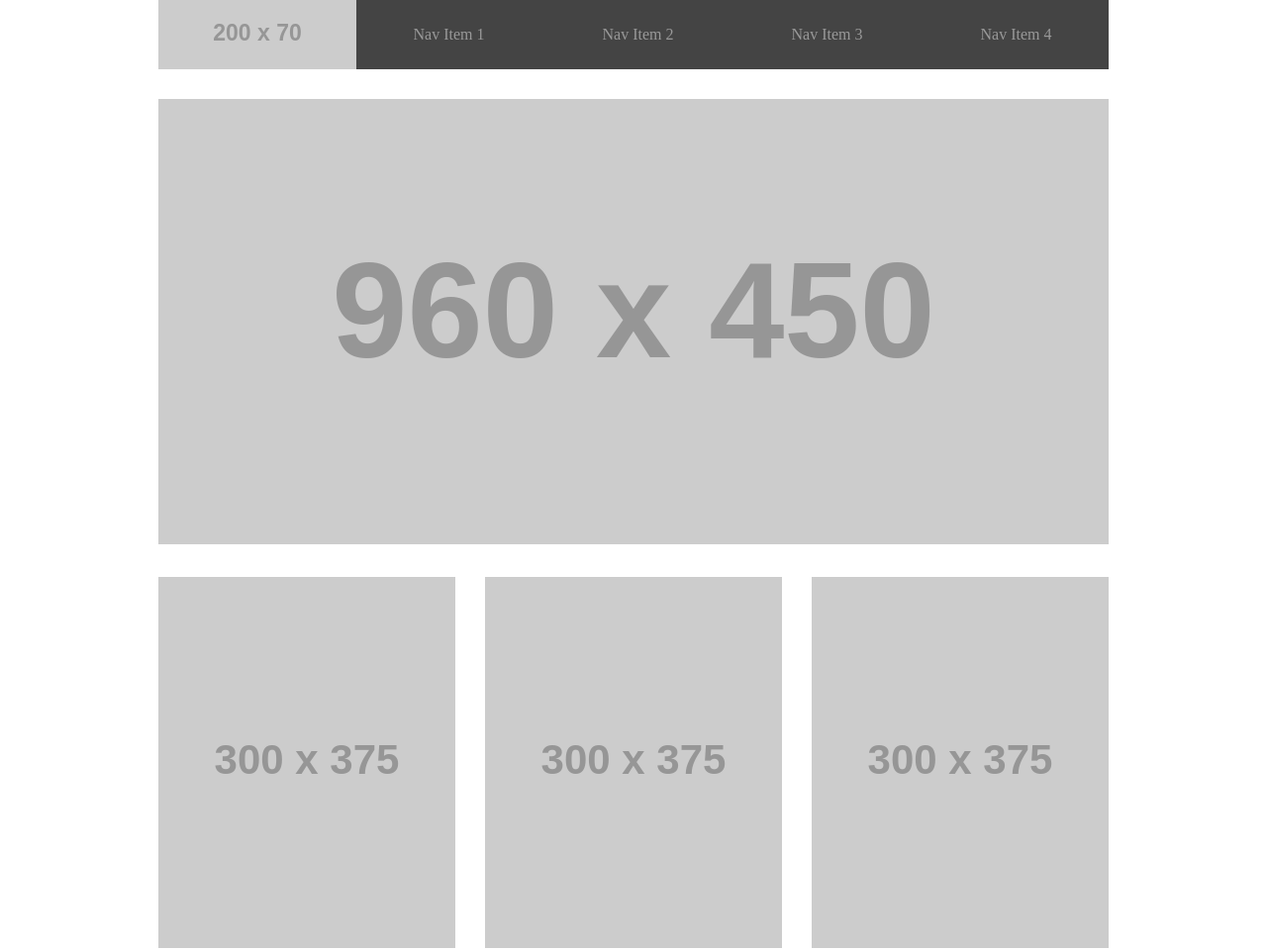
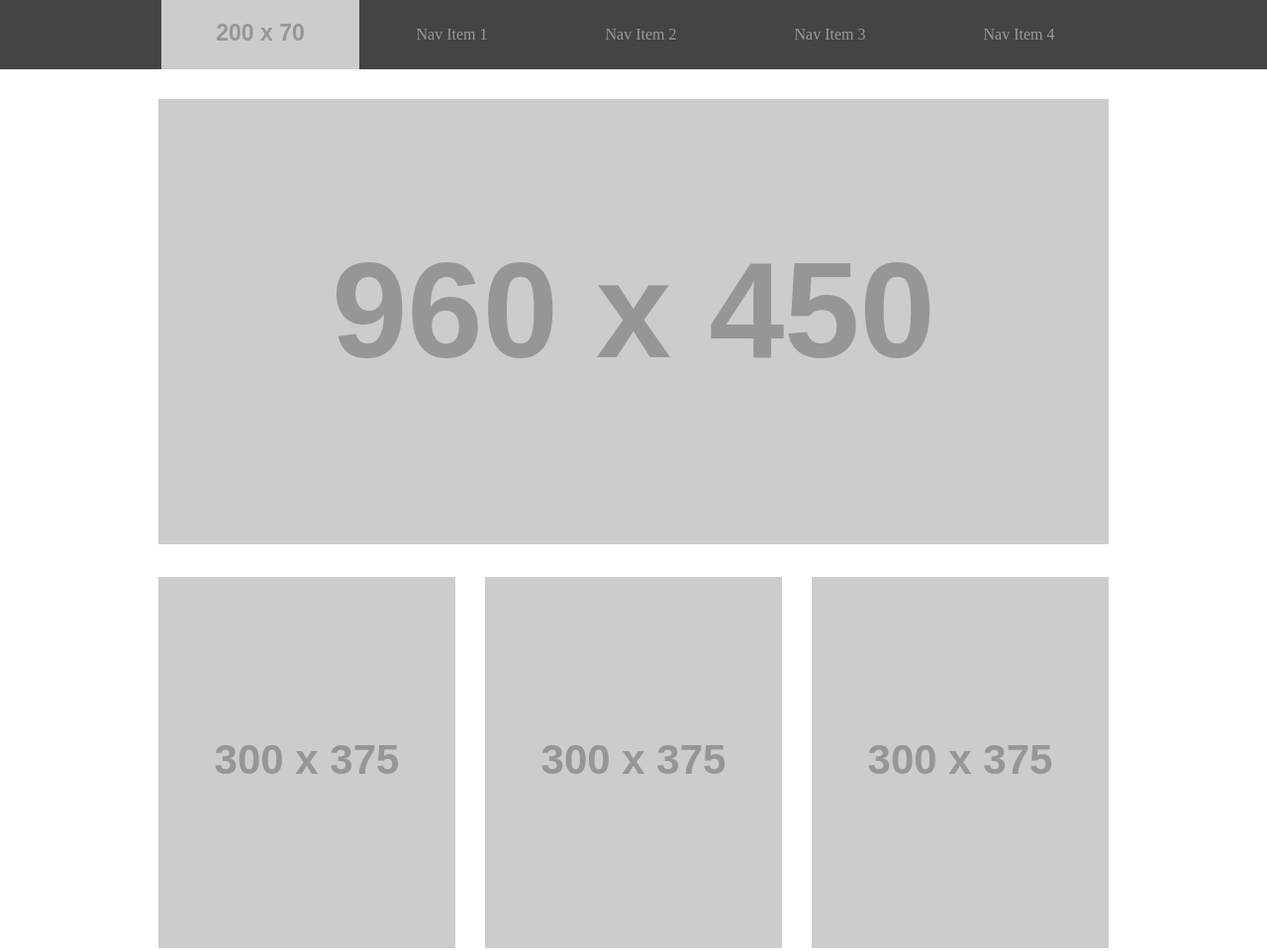
Before and after one commit to applena/wirefame-exercise, a plain HTML site: page index.html in a window 1280 px wide. Shown: the top 961 px of the page at 99% size. Drawn offline with Linux system fonts and the light colour scheme; placeholder pictures from the web are drawn by us.

Commit message:
fixed header and footer to be 100%

```diff
--- a/style.css
+++ b/style.css
@@ -1,26 +1,28 @@
-body {
-  margin:auto;
-  width: 960px;
-}
-
 header {
+  background-color: #444;
   height: 70px;
   line-height: 70px;
   margin-bottom: 30px;
-  background-color: #444;
+  padding-left: 163px;
+  width: 100%;
 }
 
 header img {
   float: left;
+  height: 70px;
   width: 200px;
-  height: 70px;
 }
 
 nav ul li {
+  color: #999;
   display: inline-block;
-  color: #999;
+  text-align: center;
   width: 187px;
-  text-align: center
+}
+
+main {
+  margin: auto;
+  width: 960px;
 }
 
 section img {
@@ -28,9 +30,9 @@ section img {
 }
 
 section p {
+  margin-bottom: 28px;
   max-height: 264px;
   overflow: scroll;
-  margin-bottom: 28px;
 }
 
 img:nth-child(2) {
@@ -53,10 +55,10 @@ h2 {
 }
 
 a {
-  text-decoration: none;
   color: #ccc;
   display: inline-block;
   height: 41px;
+  text-decoration: none;
 }
 
 a:hover {
@@ -68,16 +70,15 @@ a h2:hover {
 }
 
 a h2 {
+  background-color: #333;
+  border-radius: 5px;
   display: inline;
-  background-color: #333;
   padding: 12px;
-  border-radius: 5px;
   position: relative;
 }
 
 footer {
+  background-color: #444;
   height: 200px;
-  background-color: #444;
   margin-top: 30px;
-
 }
```
